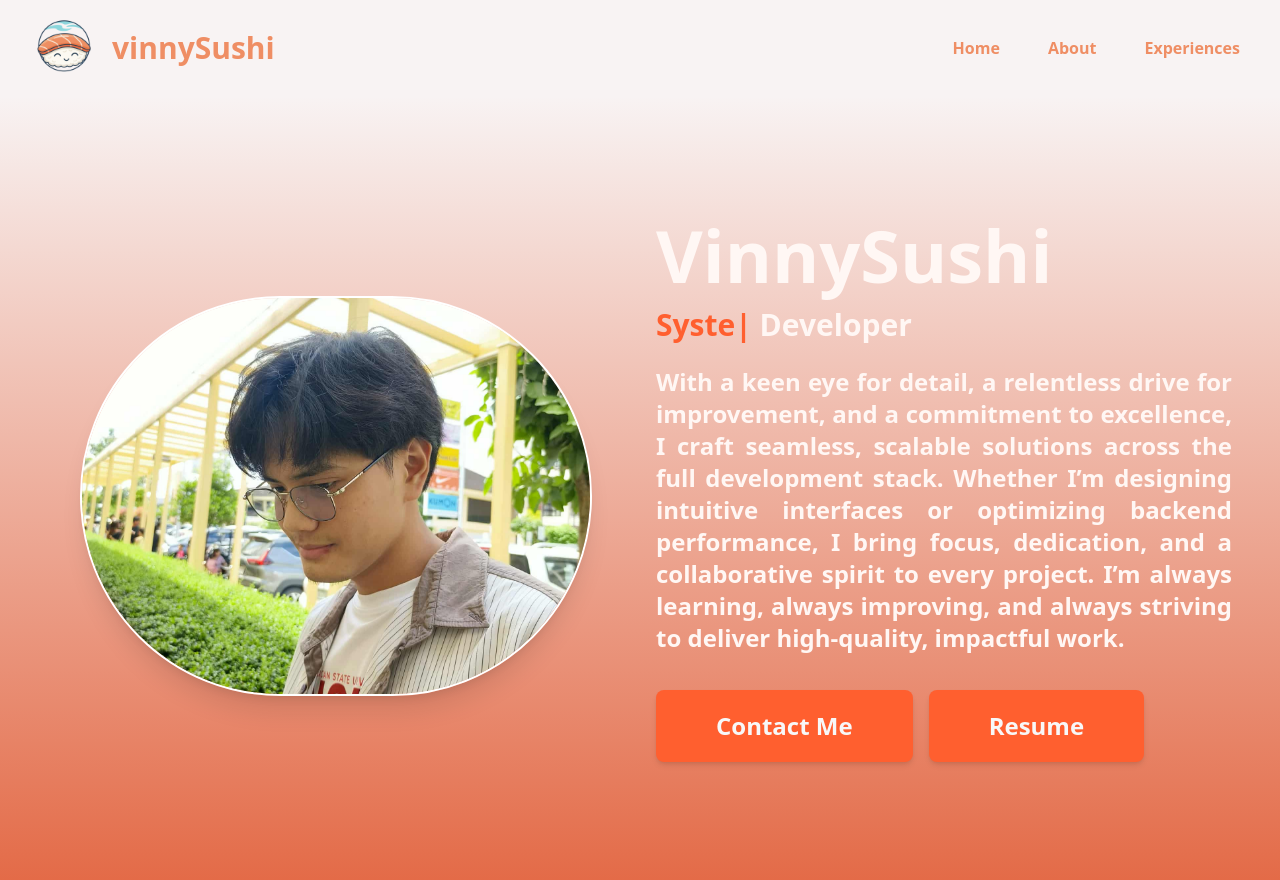
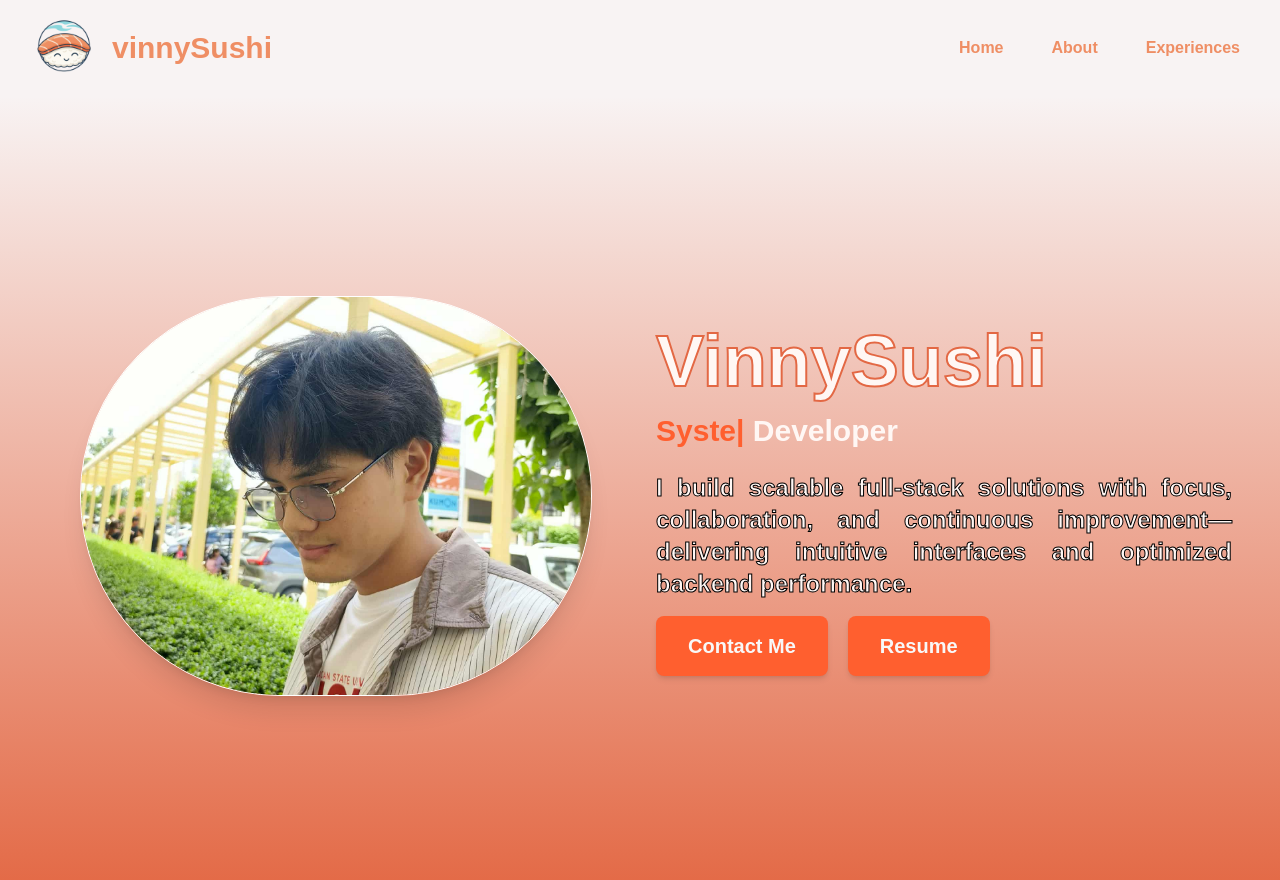
Before and after one commit to DevincciLee/my-portfolio, a React (Vite) app: page /vinnySushiPortfolio/home in a window 1280 px wide. Shown: the top 880 px of the page. Built offline with nearby package versions, Linux system fonts and the light colour scheme.

Commit message:
edited homepage content, index css and added new font

```diff
--- a/src/components/HomepageContent.jsx
+++ b/src/components/HomepageContent.jsx
@@ -5,34 +5,33 @@ import Headshot from '../assets/headshot.jpeg';
 const HomepageContent = () => {
   return (
 
-    /* Image */
-    <section className='animate-loadstart w-full bg-gradient-to-b from-[#00000000] to-[#e36844] min-h-screen flex flex-col md:flex-row items-center justify-center gap-8 p-6 md:p-12 text-[#111827]'>
+    <section className='full-section animate-loadstart w-full bg-gradient-to-b from-[#00000000] to-[#e36844] min-h-screen flex flex-col md:flex-row items-center justify-center gap-8 p-6 md:p-12 text-[#111827]'>
+      {/* Image */}
       <div className="image-content flex justify-center items-center w-full md:w-1/2">
         <img
           src={Headshot}
           alt="VinnySushi headshot"
-          className='w-3/4 sm:w-2/3 md:w-full max-w-sm md:max-w-lg h-[50vh] object-cover rounded-full border-2 border-white shadow-xl'
+          className='w-2/3 sm:w-2/3 md:w-full max-w-sm md:max-w-lg h-[50vh] object-cover rounded-full border-1 border-white shadow-xl'
         />
       </div>
 
       {/* Texts */}
       <div className="text-content flex flex-col items-center md:items-start justify-center text-justify md:text-left w-full md:w-1/2">
-        <h1 className='text-3xl sm:text-4xl text-[#fff7f4] md:text-5xl lg:text-6xl xl:text-7xl font-bold leading-tight max-w-4xl'>VinnySushi</h1>
+        <h1 className='name text-3xl sm:text-4xl text-[#fff7f4] md:text-5xl lg:text-6xl xl:text-7xl font-bold leading-tight max-w-4xl'>VinnySushi</h1>
         <h2 className='text-[#fff7f4] mt-1 mb-5 text-lg sm:text-xl md:text-2xl lg:text-3xl font-extrabold leading-snug max-w-3xl'><ReactTyped className='text-[#ff5f2f]' strings={["Backend", "Systems", "Web"]} typeSpeed={40} backSpeed={30} loop/> Developer</h2>
-        <h4 className='text-[#fff7f4] font-semibold text-justify text-lg sm:text-l md:text:xl lg:text-2xl xl:3xl'>With a keen eye for detail, a relentless drive for improvement, and a commitment to excellence, I craft seamless, scalable solutions across the full development stack. Whether I’m designing intuitive interfaces or optimizing backend performance, I bring focus, dedication, and a collaborative spirit to every project.
-        I’m always learning, always improving, and always striving to deliver high-quality, impactful work.</h4>
+        <h4 className='my-role text-[#fff7f4] font-semibold text-justify text-lg sm:text-l md:text:xl lg:text-2xl xl:3xl'>I build scalable full-stack solutions with focus, collaboration, and continuous improvement—delivering intuitive interfaces and optimized backend performance.</h4>
         <div className="mt-6 md:mt-4 w-full md:w-auto flex justify-center md:justify-start">
-        <a href="https://www.facebook.com/devinccilee"><button
+        <a href="https://www.facebook.com/devinccilee" className='w-full sm:w-auto'><button
           type="button"
           aria-label="Contact Me"
-          className="bg-[#ff5f2f] text-[#f8f8f8] my-5 mr-4 text-2xl px-15 py-5 rounded-lg font-semibold shadow-md hover:brightness-80 focus:outline-none focus:ring-2 focus:ring-offset-2 focus:ring-[#8cd8dc] transition"
+          className="w-full sm:w-auto bg-[#ff5f2f] text-[#f8f8f8] text-base sm:text-xl px-6 py-3 sm:px-8 sm:py-4 rounded-lg font-semibold shadow-md hover:brightness-80 focus:outline-none focus:ring-2 focus:ring-offset-2 focus:ring-[#8cd8dc] transition"
         >
           Contact Me
         </button></a>
-        <a href="https://www.facebook.com/devinccilee"><button
+        <a href="https://www.facebook.com/devinccilee" className='w-full sm:w-auto ml-5'><button
           type="button"
           aria-label="Resume"
-          className="bg-[#ff5f2f] text-[#f8f8f8] my-5 text-2xl px-15 py-5 rounded-lg font-semibold shadow-md hover:brightness-80 focus:outline-none focus:ring-2 focus:ring-offset-2 focus:ring-[#8cd8dc] transition"
+          className="w-full sm:w-auto bg-[#ff5f2f] text-[#f8f8f8] text-base sm:text-xl px-6 py-3 sm:px-8 sm:py-4 rounded-lg font-semibold shadow-md hover:brightness-80 focus:outline-none focus:ring-2 focus:ring-offset-2 focus:ring-[#8cd8dc] transition"
         >
           Resume
         </button></a>
--- a/src/index.css
+++ b/src/index.css
@@ -1,4 +1,9 @@
 @import "tailwindcss";
+@import url('https://fonts.googleapis.com/css2?family=Orbitron:wght@400..900&display=swap');
+
+*{
+    font-family: 'Orbitron', sans-serif;
+}
 
 body{
     background-color: #f8f3f3;
@@ -58,3 +63,11 @@ body{
   z-index: 40;
   background-clip: padding-box; /* keep borders/background tidy when sticky */
 }
+
+.name{
+    -webkit-text-stroke: 2px #e36844;
+}
+
+.my-role{
+    -webkit-text-stroke: 1px #000000;
+}
```
